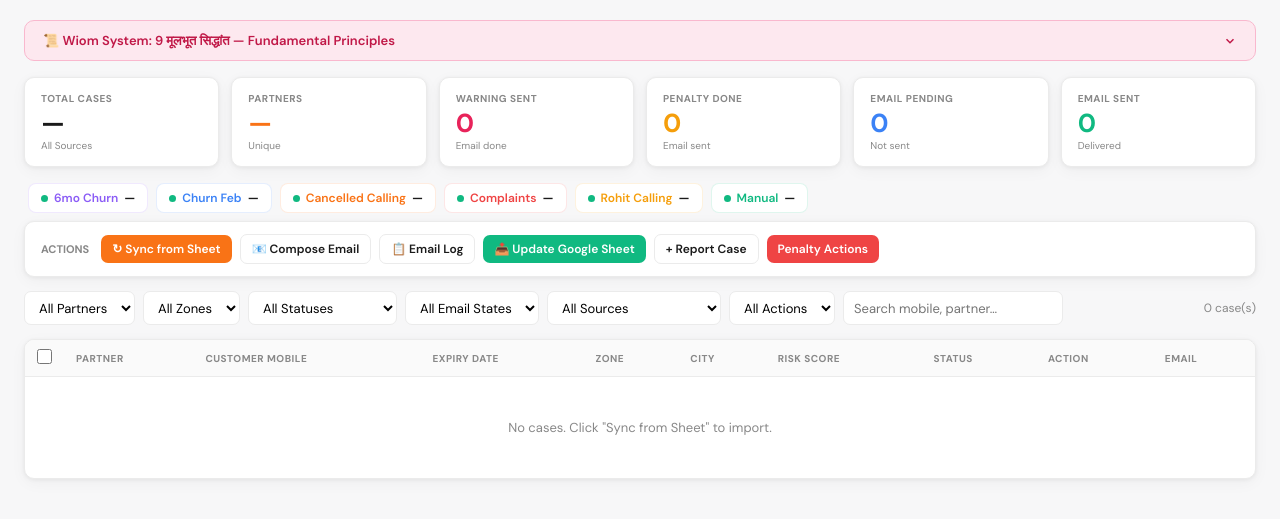
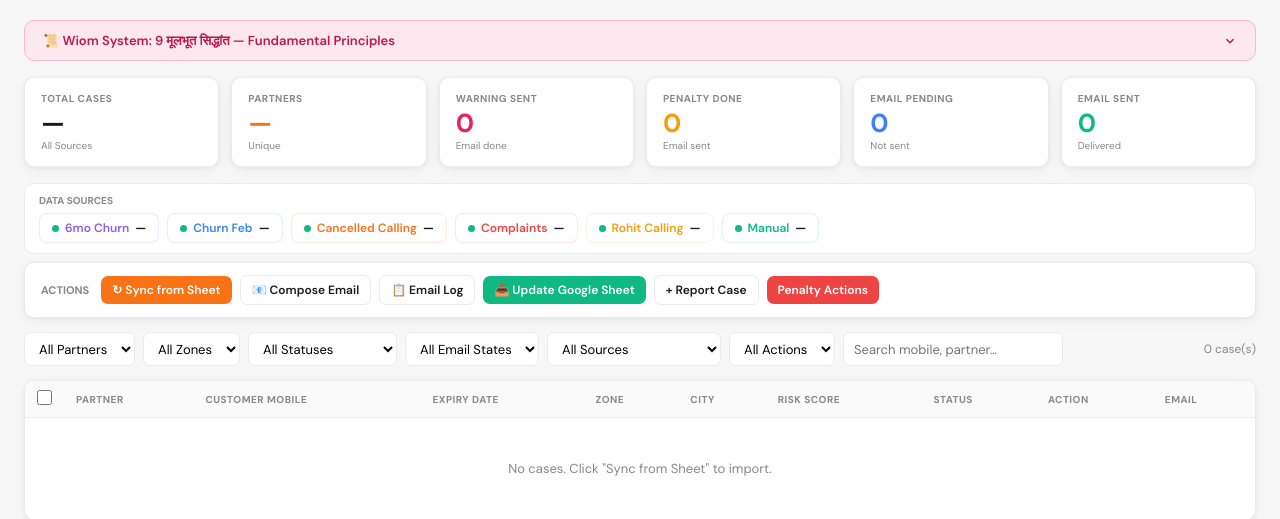
Before and after one commit to shivanksood-prog/breach_tracker, a Python web app: template templates/index.html in a window 1280 px wide. Shown: the part 100-619 px from the top of the page. Run offline with Jinja, Linux system fonts and the light colour scheme; the template is opened without the code that fills it, so the values that code supplies are empty.

Commit message:
Make source strip more visible with card wrapper and label
Co-Authored-By: Claude Opus 4.6 (1M context) <noreply@anthropic.com>

```diff
--- a/docs/index.html
+++ b/docs/index.html
@@ -424,7 +424,10 @@
   </div>
 
   <!-- Source Status Strip -->
-  <div id="b1-source-strip" style="display:flex;flex-wrap:wrap;gap:8px;padding:0 4px;margin-bottom:8px"></div>
+  <div style="background:white;border:1px solid var(--border);border-radius:var(--radius);padding:10px 14px;margin-bottom:8px">
+    <div style="font-size:10px;font-weight:700;text-transform:uppercase;color:var(--text-3);margin-bottom:6px">Data Sources</div>
+    <div id="b1-source-strip" style="display:flex;flex-wrap:wrap;gap:8px"></div>
+  </div>
 
   <!-- Action bar -->
   <div class="action-bar">
--- a/templates/index.html
+++ b/templates/index.html
@@ -299,7 +299,10 @@
   </div>
 
   <!-- Source Status Strip -->
-  <div id="b1-source-strip" style="display:flex;flex-wrap:wrap;gap:8px;padding:0 4px;margin-bottom:8px"></div>
+  <div style="background:white;border:1px solid var(--border);border-radius:var(--radius);padding:10px 14px;margin-bottom:8px">
+    <div style="font-size:10px;font-weight:700;text-transform:uppercase;color:var(--text-3);margin-bottom:6px">Data Sources</div>
+    <div id="b1-source-strip" style="display:flex;flex-wrap:wrap;gap:8px"></div>
+  </div>
 
   <!-- Action bar -->
   <div class="action-bar">
```
